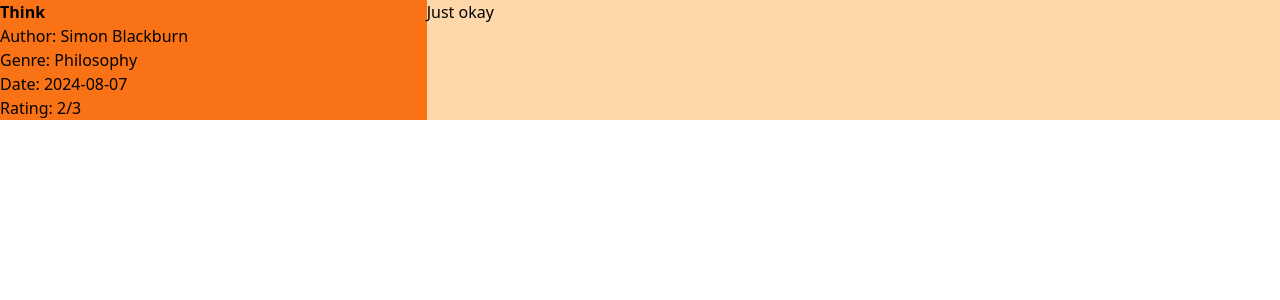
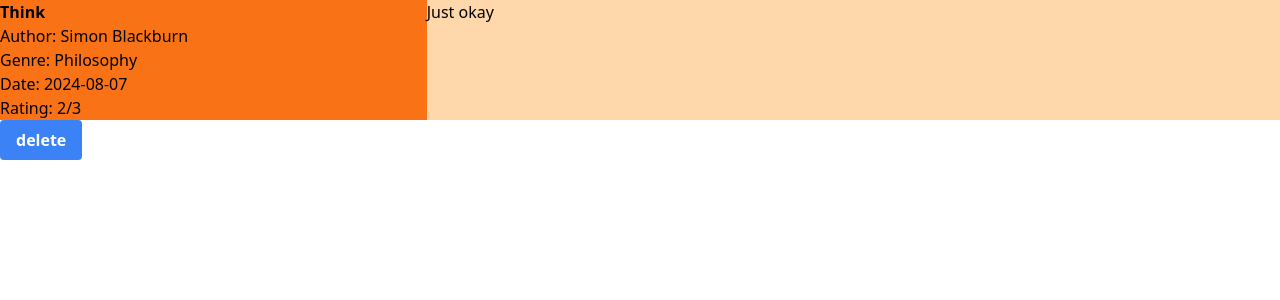
Before and after one commit to andrew-noble/book-notes, a React (Vite) app in the folder frontend/: page / in a window 1280 px wide. Shown: the top 300 px of the page. Built offline with nearby package versions, Linux system fonts and the light colour scheme.

Commit message:
Add ConfirmButton element

```diff
--- /dev/null
+++ b/frontend/src/components/private/ConfirmButton.jsx
@@ -0,0 +1,34 @@
+import React, { useState } from "react";
+
+export default function ConfirmButton(props) {
+  const [confirm, setConfirm] = useState(false);
+  const { confirmAction, confirmText, initialText } = props;
+
+  return (
+    <>
+      {!confirm ? (
+        <button
+          className="bg-blue-500 hover:bg-blue-700 text-white font-bold py-2 px-4 rounded"
+          onClick={() => setConfirm(true)}
+        >
+          {initialText}
+        </button>
+      ) : (
+        <div variant="outlined">
+          <button
+            className="bg-red-500 hover:bg-red-700 text-white font-bold py-2 px-4 rounded"
+            onClick={confirmAction}
+          >
+            {confirmText}
+          </button>
+          <button
+            className="bg-yellow-500 hover:bg-yellow-700 text-white font-bold py-2 px-4 rounded"
+            onClick={() => setConfirm(false)}
+          >
+            Cancel
+          </button>
+        </div>
+      )}
+    </>
+  );
+}
--- a/frontend/src/routes/AdminHome.jsx
+++ b/frontend/src/routes/AdminHome.jsx
@@ -1,5 +1,11 @@
+import ConfirmButton from "../components/private/ConfirmButton";
 import BookCard from "../components/public/BookCard";
 
 export default function AdminHome() {
-  return <BookCard />;
+  return (
+    <>
+      <BookCard />
+      <ConfirmButton confirmText="Really Delete?" initialText="delete" />
+    </>
+  );
 }
```
Also changed, not shown: frontend/src/components/private/AdminBookList.jsx (deleted), frontend/src/components/public/BookList.jsx (deleted).
